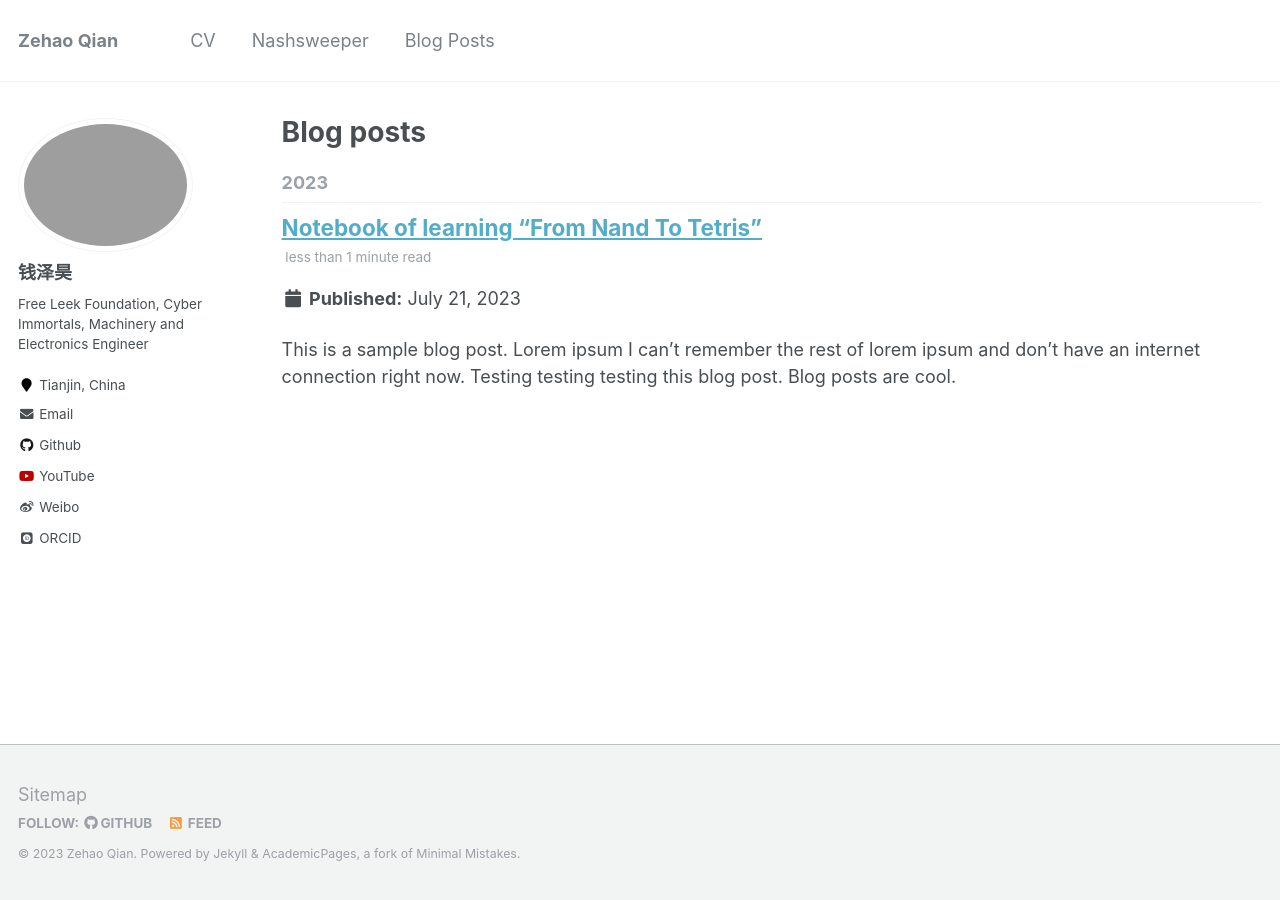
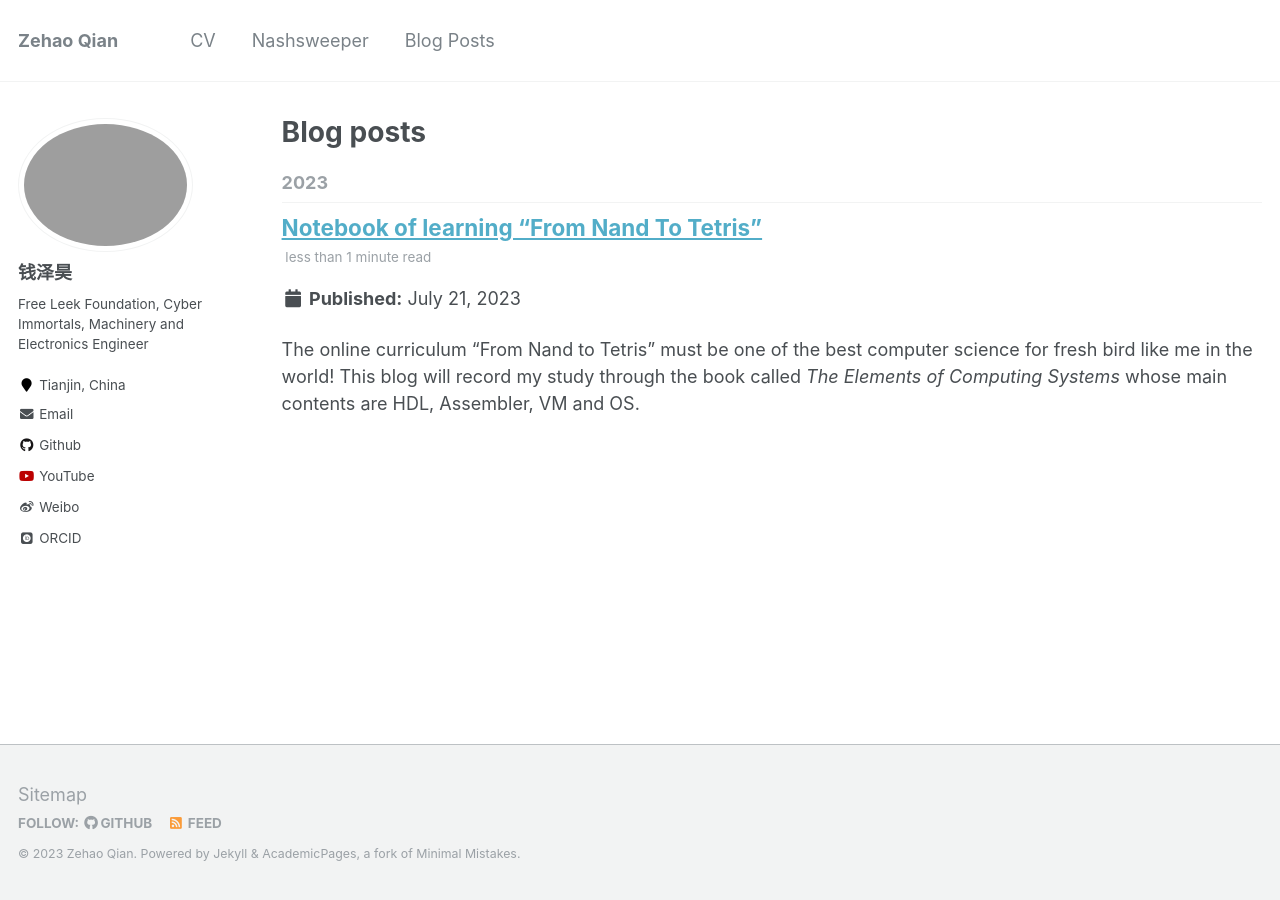
Before and after one commit to QianZeHao123/QianZeHao123.github.io, a Jekyll site: the page built from _pages/year-archive.html, in a window 1280 px wide. Built offline with Jekyll 4.4.1, drawn with Linux system fonts in a browser that asks for light colours; some web fonts are replaced.

Commit message:
update From Nand to Tetris blog

```diff
--- a/_posts/2023-07-21-NandToTetris.md
+++ b/_posts/2023-07-21-NandToTetris.md
@@ -6,13 +6,10 @@
   - Computer Science
 ---
 
-This is a sample blog post. Lorem ipsum I can't remember the rest of lorem ipsum and don't have an internet connection right now. Testing testing testing this blog post. Blog posts are cool.
+The online curriculum "From Nand to Tetris" must be one of the best computer science for fresh bird like me in the world! This blog will record my study through the book called *The Elements of Computing Systems* whose main contents are HDL, Assembler, VM and OS.
 
-Headings are cool
-======
+# Basic Logic Implementation with Nand Gate
+![](/images/blog-20230721-BasicLogic.png)
 
-You can have many headings
-======
-
-Aren't headings cool?
-------
+# ALU Implementation
+![](/images/blog-20230721-ALU.png)
```
Also changed, not shown: images/blog-20230721-BasicLogic.png (added), 1 other file.
